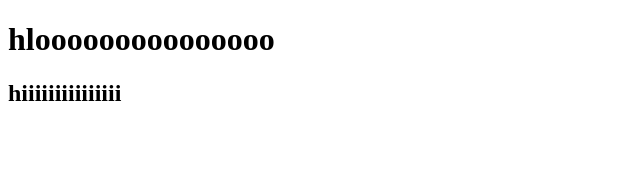
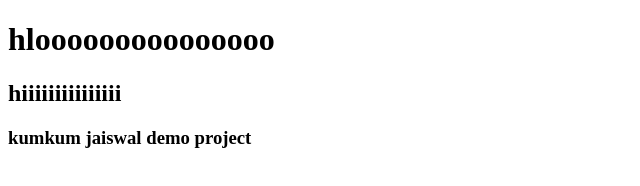
Before and after one commit to kumkum-jaiswal/demo, a plain HTML site: page index.html in a window 1280 px wide. Shown: the whole page, without its empty margins (0-640 px from the left). Drawn offline with Linux system fonts and the light colour scheme.

Commit message:
Update index.html

```diff
--- a/index.html
+++ b/index.html
@@ -8,5 +8,9 @@
 <body>
     <h1>hlooooooooooooooo</h1>
     <h2>hiiiiiiiiiiiiiii</h2>
+
+    <h3>
+        kumkum jaiswal demo project
+    </h3>
 </body>
 </html>
```
